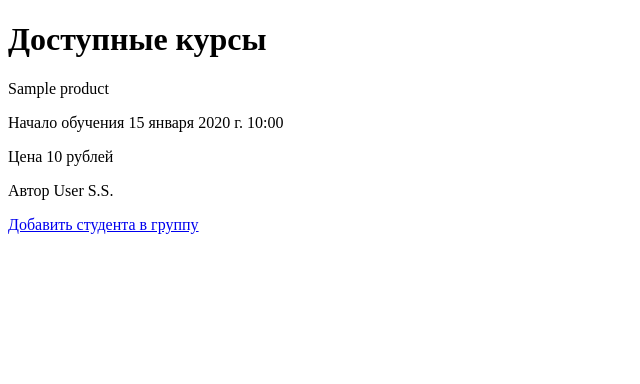
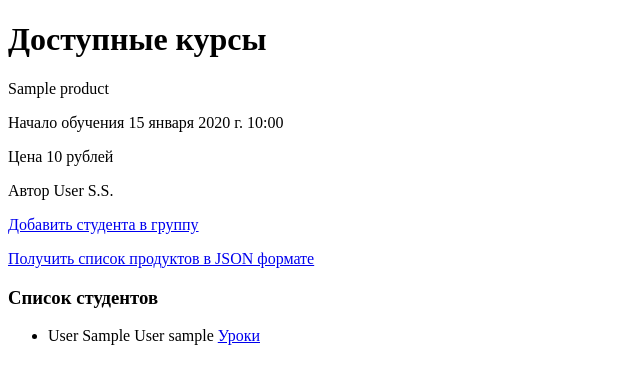
Before and after one commit to ilyadev750/online-school, a Django app: page / in a window 1280 px wide. Shown: the top 384 px of the page, without its empty margins (0-640 px from the left). Run offline with Django 4.2, Linux system fonts and the light colour scheme; tables that the repository leaves empty hold one stand-in row (values such as "Sample post").

Commit message:
add links in template

```diff
--- a/lessons/urls.py
+++ b/lessons/urls.py
@@ -3,5 +3,5 @@ from .views import LessonSet
 
 
 urlpatterns = [
-    path('product/', LessonSet.as_view(), name='product'),
+    path('lessons/', LessonSet.as_view(), name='lessons'),
 ]
--- a/products/views.py
+++ b/products/views.py
@@ -1,5 +1,6 @@
 from django.shortcuts import render
 from .models import Product
+from users.models import Student
 from .serializers import ProductSerializer
 from django.urls import reverse
 from rest_framework.views import APIView
@@ -28,7 +29,13 @@ def index(request):
     """Получить список продуктов, ссылки на добавление
     студентов в учебные группы"""
     products = Product.objects.select_related('author').all()
+    students = Student.objects.all()
     add_student_url = reverse('add_student')
+    get_products_json = reverse('all_products')
+    get_student_lessons_json = reverse('lessons')
     context = {'products': products,
-               'add_student_url': add_student_url}
+               'students': students,
+               'add_student_url': add_student_url,
+               'all_products_json': get_products_json,
+               'get_user_lessons_json': get_student_lessons_json}
     return render(request, 'products/index.html', context)
--- a/templates/products/index.html
+++ b/templates/products/index.html
@@ -14,5 +14,16 @@
         <p>Автор {{product.author}}</p>
         <a href="{{ add_student_url }}?product_name={{ product.product_name }}">Добавить студента в группу</a>
     {% endfor %}
+<p></p>
+<a href="{{ all_products_json }}">Получить список продуктов в JSON формате</a>
+<p></p>
+<p><h3>Список студентов</h3></p>
+<ul>
+    {% for student in students %}
+    <li>{{student.surname}} {{student.name}} {{ student.username }}
+        <a href="{{get_user_lessons_json}}?username={{student.username}}">Уроки</a></li>
+    </li>
+    {% endfor %}
+</ul>
 </body>
 </html>
```
